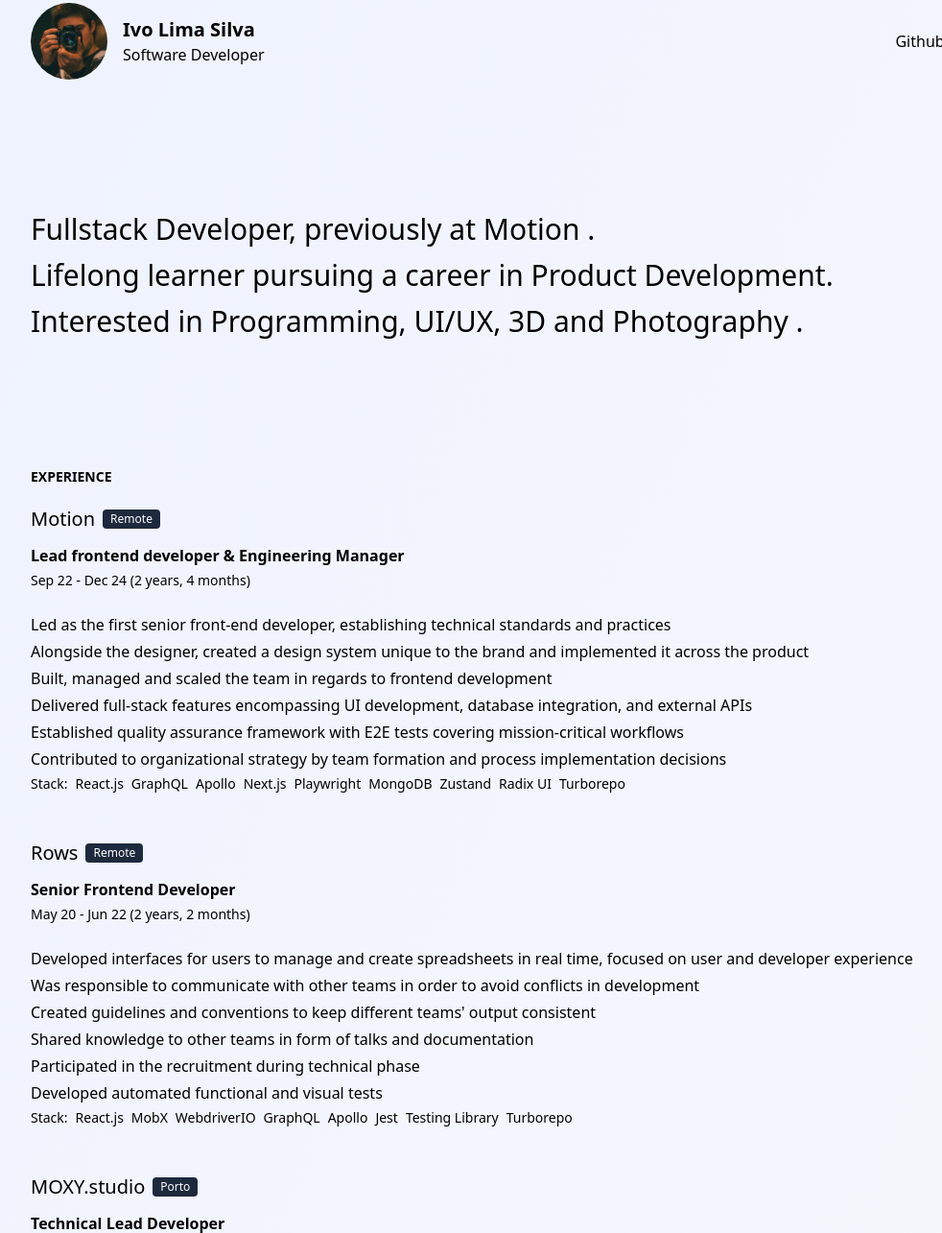
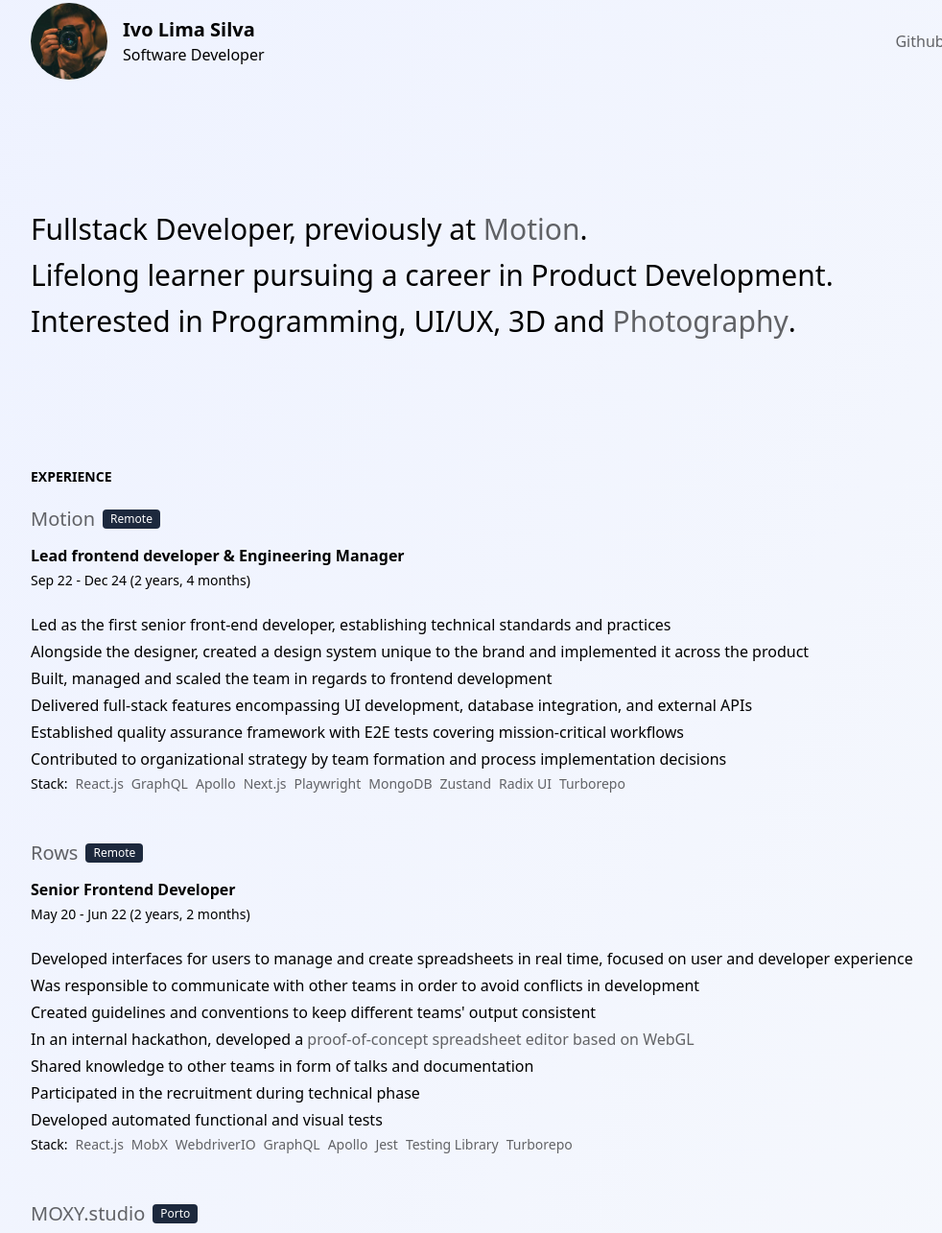
Before and after one commit to ivolimasilva/ivolimasilva.github.io, an Astro site: page / in a window 1280 px wide. Shown: the part 141-1426 px from the top of the page at 96% size, without its empty margins (32-1014 px from the left). Built offline with nearby package versions, Linux system fonts and the light colour scheme; Astro itself is replaced by a stand-in of ours.

Commit message:
feat: add link to `yag` PoC

```diff
--- a/src/components/About.astro
+++ b/src/components/About.astro
@@ -1,11 +1,7 @@
----
-import Link from './Link.astro';
----
-
 <blockquote class="mt-1 max-w-4xl text-xl md:text-2xl lg:leading-12 lg:text-3xl font-light">
 	<p>
-		Fullstack Developer, previously at <Link href="https://motionapp.com/" target="_blank" rel="noreferrer noopener nofollow">Motion</Link>.
+		Fullstack Developer, previously at <a href="https://motionapp.com/" target="_blank" rel="noreferrer noopener nofollow">Motion</a>.
 	</p>
 	<p>Lifelong learner pursuing a career in Product Development.</p>
-	<p>Interested in Programming, UI/UX, 3D and <Link href="https://500px.com/ivolimasilva">Photography</Link>.</p>
+	<p>Interested in Programming, UI/UX, 3D and <a href="https://500px.com/ivolimasilva" target="_blank" rel="noreferrer noopener nofollow">Photography</a>.</p>
 </blockquote>
--- a/src/components/Block.astro
+++ b/src/components/Block.astro
@@ -2,7 +2,6 @@
 import type { HTMLAttributes } from 'astro/types';
 import type { Organization } from '../types';
 import Location from './Location.astro';
-import Link from './Link.astro';
 
 interface Props extends Organization, HTMLAttributes<'div'> {}
 
@@ -11,11 +10,11 @@ const { name, url, location, class: className, ...rest } = Astro.props;
 
 <div {...rest} class:list={['flex flex-col', className]}>
 	<div class="mb-3 flex items-center gap-2">
-		<Link href={url}>
+		<a href={url} target="_blank" rel="noopener noreferrer">
 			<h3 class="text-xl">
 				{name}
 			</h3>
-		</Link>
+		</a>
 		<Location>{location}</Location>
 	</div>
 	<slot />
--- a/src/components/Entry.astro
+++ b/src/components/Entry.astro
@@ -1,7 +1,6 @@
 ---
 import type { Experience } from '../types';
 import Dates from './Dates.astro';
-import Link from './Link.astro';
 
 type Entry = Experience['entries'][number];
 interface Props extends Entry {}
@@ -16,7 +15,7 @@ const { title, description, stack, startDate, endDate, ...rest } = Astro.props;
 		description && (
 			<ul class="flex flex-col gap-1">
 				{description.map((item) => (
-					<li class="font-light">{item}</li>
+					<li class="font-light" set:html={item} />
 				))}
 			</ul>
 		)
@@ -26,9 +25,9 @@ const { title, description, stack, startDate, endDate, ...rest } = Astro.props;
 			<p class="flex flex-wrap gap-2 text-sm font-light">
 				Stack:
 				{stack.map((technology) => (
-					<Link class="font-thin" href={technology.url}>
+					<a class="font-thin" href={technology.url} target="_blank" rel="noreferrer noopener nofollow">
 						{technology.name}
-					</Link>
+					</a>
 				))}
 			</p>
 		)
--- a/src/components/Header.astro
+++ b/src/components/Header.astro
@@ -1,6 +1,5 @@
 ---
 import Avatar from './Avatar.astro';
-import Link from './Link.astro';
 import ThemeToggle from './ThemeToggle.astro';
 import { links } from '../data/links';
 ---
@@ -14,9 +13,9 @@ import { links } from '../data/links';
 	<nav class="lg:ml-auto flex gap-6 items-center">
 		{
 			links.map((link) => (
-				<Link href={link.url} target="_blank" rel="noopener noreferrer">
+				<a href={link.url} target="_blank" rel="noopener noreferrer">
 					{link.name}
-				</Link>
+				</a>
 			))
 		}
 		<ThemeToggle />
--- a/src/components/Link.astro
+++ /dev/null
@@ -1,36 +0,0 @@
----
-import type { HTMLAttributes } from 'astro/types';
-
-interface Props extends HTMLAttributes<'a'> {}
-
-const { class: className, target = '_blank', rel = 'noreferrer noopener nofollow', ...rest } = Astro.props;
----
-
-<style>
-	a {
-		position: relative;
-		color: --alpha(currentColor / 60%);
-
-		&::after {
-			content: '';
-			position: absolute;
-			right: 0.1rem;
-			bottom: 0;
-			left: 0.1rem;
-			height: 0.1rem;
-			transform: scale(0);
-			transform-origin: left;
-			background-color: currentColor;
-			transition-property: transform;
-			transition-timing-function: ease-in-out;
-		}
-
-		&:hover::after,
-		&:focus::after,
-		&:active::after {
-			transform: scale(1);
-		}
-	}
-</style>
-
-<a target={target} rel={rel} {...rest} class:list={['after:duration-300', className]}><slot /></a>
--- a/src/data/jobs.ts
+++ b/src/data/jobs.ts
@@ -53,6 +53,7 @@ export const jobs: Experience[] = [
 					'Developed interfaces for users to manage and create spreadsheets in real time, focused on user and developer experience',
 					'Was responsible to communicate with other teams in order to avoid conflicts in development',
 					"Created guidelines and conventions to keep different teams' output consistent",
+					'In an internal hackathon, developed a <a href="https://youtu.be/srXlBKqwlPI">proof-of-concept spreadsheet editor based on WebGL</a>',
 					'Shared knowledge to other teams in form of talks and documentation',
 					'Participated in the recruitment during technical phase',
 					'Developed automated functional and visual tests',
--- a/src/styles/global.css
+++ b/src/styles/global.css
@@ -17,3 +17,29 @@
 @theme {
 	--container-7xl: min(80rem, 90vw);
 }
+
+a {
+	position: relative;
+	color: --alpha(currentColor / 60%);
+
+	&::after {
+		content: '';
+		position: absolute;
+		right: 0.1rem;
+		bottom: 0;
+		left: 0.1rem;
+		height: 0.1rem;
+		transform: scale(0);
+		transform-origin: left;
+		background-color: currentColor;
+		transition-property: transform;
+		transition-timing-function: ease-in-out;
+		transition-duration: 300ms;
+	}
+
+	&:hover::after,
+	&:focus::after,
+	&:active::after {
+		transform: scale(1);
+	}
+}
```
